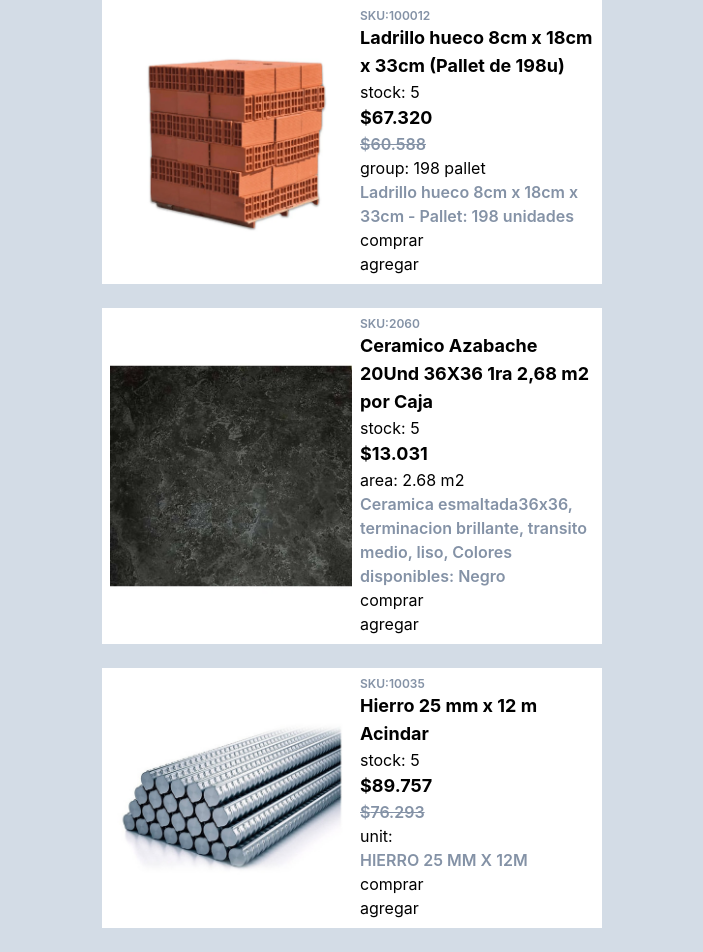
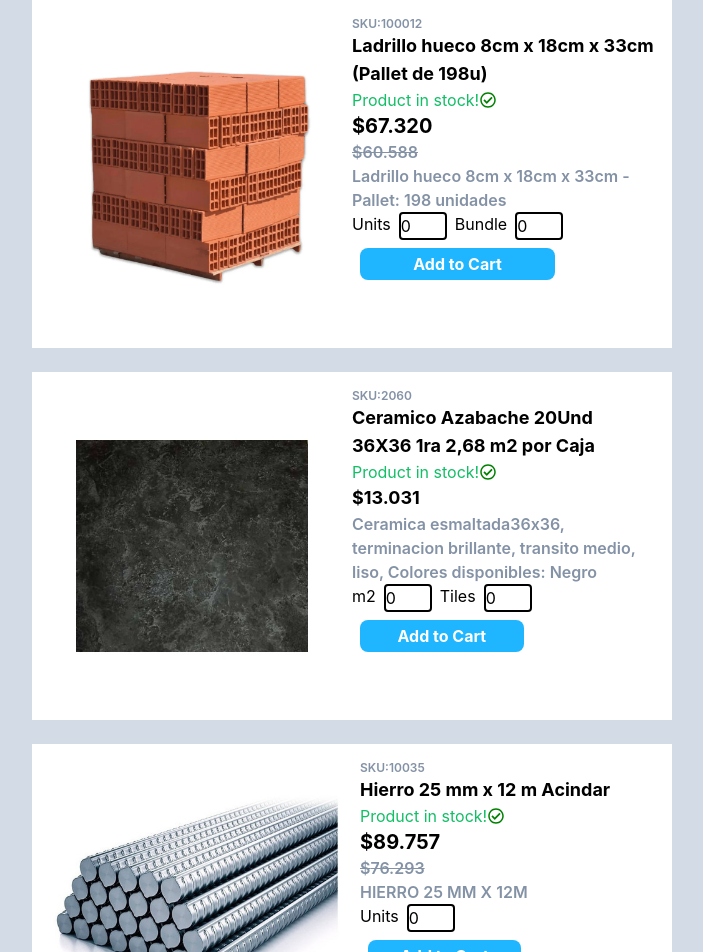
Before and after one commit to AugustoTobia/ProductSelector, a React (Create React App) app: page / in a window 1280 px wide. Shown: the top 952 px of the page, without its empty margins (288-991 px from the left). Built offline with nearby package versions, Linux system fonts and the light colour scheme.

Commit message:
created new component, quantitySelector. Refactored other components

```diff
--- a/src/App.tsx
+++ b/src/App.tsx
@@ -1,7 +1,7 @@
 import './App.css';
 import ProductSelector from './components/ProductSelector';
 import { products } from './common/mock'
-import { CartProvider, useCartContext } from './CartContext';
+import { useCartContext } from './CartContext';
 import Cart from './components/Cart';
 
 function App() {
@@ -9,7 +9,7 @@ function App() {
 	return (
 		<div className="App flex flex-col items-center gap-y-6 bg-gray-light">
 			{products.map(item => <ProductSelector key={item.id} {...item} />)}
-			{cartState.id && <div className='bottom-2 right-4 z-10 max-w-[200px] fixed '>
+			{cartState.id && <div className='bottom-2 right-4 z-10 max-w-[500px] fixed'>
 				<Cart />
 			</div>}
 		</div>
--- a/src/CartContext/index.tsx
+++ b/src/CartContext/index.tsx
@@ -1,6 +1,6 @@
 
-import { createContext, useContext, useState } from 'react';
-import { Cart, ListedProduct, CartContextProps } from '../types/types';
+import { createContext, useContext, useEffect, useState } from 'react';
+import { Cart, ListedProduct, CartContextProps, Product } from '../types/types';
 import { v4 as uuid } from 'uuid';
 
 export const CartContext = createContext<CartContextProps | null>(null);
@@ -14,18 +14,22 @@ const initialState: Cart = {
 export const CartProvider = ({ children }: { children: React.ReactNode }) => {
 	const [cartState, setCartState] = useState<Cart>(initialState);
 
-	const initCart = () => {
-		setCartState({ ...cartState, id: uuid(), createdAt: Date.now().toString() })
-	}
+	useEffect(() => {
+		if (!cartState.items.length) {
+			destroyCart()
+		}
+	}, [cartState])
 
 	const destroyCart = () => {
 		setCartState(initialState)
 	}
 
 	const addItemToCart = (newItem: ListedProduct) => {
+		if (newItem.quantity <= 0) { removeItemFromCart(newItem.product); return; }
+
 		setCartState((prevState) => {
 			let newState: Cart = prevState;
-
+			//if cart was not created, create new cart
 			if (!newState.id) {
 				newState = { ...newState, id: uuid(), createdAt: Date.now().toString() }
 			}
@@ -33,8 +37,7 @@ export const CartProvider = ({ children }: { children: React.ReactNode }) => {
 			const repeatedProduct = prevState.items.find(item => item.product.id === newItem.product.id)
 			if (repeatedProduct) {
 				const repeatedProductIndex = newState.items.indexOf(repeatedProduct)
-				const accumulation = { ...repeatedProduct, quantity: repeatedProduct.quantity + newItem.quantity }
-				newState = { ...newState, items: newState.items.toSpliced(repeatedProductIndex, 1, accumulation) }
+				newState = { ...newState, items: newState.items.toSpliced(repeatedProductIndex, 1, newItem) }
 
 				return newState
 			}
@@ -45,13 +48,13 @@ export const CartProvider = ({ children }: { children: React.ReactNode }) => {
 		})
 	}
 
-	const removeItemFromCart = (itemToRemove: ListedProduct) => {
+	const removeItemFromCart = (itemToRemove: Product) => {
 		setCartState((prevState) => {
 			let newState: Cart = prevState;
 			if (!newState.items.length) {
 				return newState;
 			}
-			const filteredItems = newState.items.filter(item => item.product.id !== itemToRemove.product.id)
+			const filteredItems = newState.items.filter(item => item.product.id !== itemToRemove.id)
 			newState = { ...newState, items: [...filteredItems] }
 
 			return newState;
@@ -61,7 +64,6 @@ export const CartProvider = ({ children }: { children: React.ReactNode }) => {
 	return (
 		<CartContext.Provider
 			value={{
-				initCart,
 				destroyCart,
 				addItemToCart,
 				removeItemFromCart,
@@ -73,7 +75,7 @@ export const CartProvider = ({ children }: { children: React.ReactNode }) => {
 	);
 };
 
-export const useCartContext = () => {
+export const useCartContext = (): CartContextProps => {
 	const cartContext = useContext(CartContext);
 
 	if (!cartContext) {
--- a/src/common/utils.ts
+++ b/src/common/utils.ts
@@ -13,10 +13,9 @@ export const dottedNumber = (int: number) => {
 
 }
 
-export const calcGroups = (required: number, group: number) => {
-	return Math.ceil(required/group);
+export const calcGroups = (totalRequested: number, groupSize: number = 1) => {
+	return Math.ceil(totalRequested/groupSize);
 }
-
 
 export const trimText = (text: string, chLimit: number) => {
 	return text.length > chLimit ? text.slice(0, chLimit) + '...' : text;
--- a/src/components/Cart.tsx
+++ b/src/components/Cart.tsx
@@ -1,25 +1,34 @@
 import React, { useEffect } from "react";
 import { useCartContext } from "../CartContext";
 import { trimText } from "../common/utils";
+import { MdDelete } from "react-icons/md";
 
 const Cart = () => {
 	const { cartState, removeItemFromCart } = useCartContext();
 	useEffect(() => { }, [cartState])
 
-	return (<div>
-		<h1 className="font-black">In Cart</h1>
+	return (<div className="bg-green w-[200px] p-2 rounded-lg flex flex-col">
+		<h1 className="font-black text-white">
+			In Cart
+		</h1>
+		<ul className="flex flex-col w-full gap-y-2 bg-green-light p-2 rounded-lg">
 			{cartState.items.map(item => {
-			return (<ul key={item.product.id} className="flex gap-x-4">
-				<span>
+				return (
+					<li key={item.product.id} className="flex w-full justify-between bg-green-light rounded-lg">
+						<span className="w-[150px] text-start">
 							{trimText(item.product.title, 10)}
 						</span>
 						<span>
 							{item.quantity}
 						</span>
-				<button onClick={() => removeItemFromCart(item)}> Delete </button>
-			</ul>)
-		})}
-
+						<button onClick={() => removeItemFromCart(item.product)}>
+							<MdDelete />
+						</button>
+					</li>
+				)
+			})
+			}
+		</ul>
 	</div>)
 }
 
--- a/src/components/ProductSelector.tsx
+++ b/src/components/ProductSelector.tsx
@@ -1,7 +1,9 @@
-import React, { FC, useState } from "react";
+import { FC } from "react";
 import { ProductWithImage } from "../types/types";
-import { calcGroups, dottedNumber } from "../common/utils";
-import { useCartContext } from "../CartContext";
+import { dottedNumber } from "../common/utils";
+import QuantitySelector from "./QuantitySelector";
+import { FaRegCheckCircle } from "react-icons/fa";
+import { MdOutlineCancel } from "react-icons/md";
 
 const ProductSelector: FC<ProductWithImage> = (product) => {
 
@@ -14,48 +16,47 @@ const ProductSelector: FC<ProductWithImage> = (product) => {
 		listingPrice,
 		stock,
 		salesUnit,
-		measurementUnit,
 		unitValue } = product
 
-	const { addItemToCart, removeItemFromCart } = useCartContext()
+	return (
+		<div className="flex flex-col lg:flex-row items-center w-full lg:max-w-[50%] bg-[#fff] p-2">
+			<img src={imgSrc} className="w-1/2 object-contain max-h-[300px]" />
 
-	const [state, setState] = useState()
-
-
-	return (
-		<div className="flex max-w-[500px] bg-[#fff] p-2">
-			<img src={imgSrc} className="w-1/2 object-contain	" />
-
-			<div className="flex flex-col items-start ml-2 w-1/2">
-				<p className="text-xs text-gray font-semibold">
+			<div className="flex flex-col m-2 w-full items-center lg:items-start lg:w-1/2">
+				<span className="text-xs text-gray font-semibold">
 					SKU:{id}
-				</p>
-				<h1 className="text-lg text-start font-bold ">
+				</span>
+				<h1 className=" lg:text-lg text-start font-bold ">
 					{title}
 				</h1>
-				<p>
-					stock: {stock}
-				</p>
-				{listingPrice ? <div className="flex flex-col items-start">
-					<div className="font-bold text-lg">
-						${dottedNumber(listingPrice)}
+
+				{stock > 0
+					? <span className="flex items-center text-green gap-x-px">
+						Product in stock! <FaRegCheckCircle color="green" />
+					</span>
+					: <span className="flex items-center text-red gap-x-px">
+						Product not available <MdOutlineCancel color="red" />
+					</span>
+				}
+
+				{listingPrice
+					? <div className="flex flex-col items-center lg:items-start">
+						<div className="font-bold text-xl">
+							${dottedNumber(listingPrice)}
+						</div>
+						<div className="line-through text-gray font-semibold">
+							${dottedNumber(price)}
+						</div>
 					</div>
-					<div className="line-through text-gray font-semibold">
-						${dottedNumber(price)}
-					</div>
-				</div>
 					: <div className="font-bold text-lg">
 						${dottedNumber(price)}
 					</div>
 				}
-				<p>
-					{salesUnit}: {unitValue} {measurementUnit}
-				</p>
+
 				<p className="text-start text-gray font-semibold">
 					{description}
 				</p>
-				<button onClick={() => { addItemToCart({ product: product, quantity: 1 }) }}>comprar</button>
-				<button onClick={() => { }}>agregar</button>
+				{Boolean(product.stock) && <QuantitySelector salesUnit={salesUnit} unitValue={unitValue} product={product} />}
 			</div>
 		</div>
 
--- /dev/null
+++ b/src/components/QuantitySelector.tsx
@@ -0,0 +1,102 @@
+import { FC, useEffect, useId, useState } from "react";
+import { calcGroups } from "../common/utils";
+import { useCartContext } from "../CartContext";
+import { customValueLabel, labelUnit, QuantitySelectorProps } from "../types/types";
+
+const QuantitySelector: FC<QuantitySelectorProps> = ({ salesUnit, unitValue, product }) => {
+	const [state, setState] = useState({ unit: 0, group: 0 });
+	const [isInCart, setIsInCart] = useState(false);
+	const { addItemToCart, removeItemFromCart, cartState } = useCartContext()
+
+	useEffect(() => {
+		if (cartState.items.find(item => item.product.id === product.id)) {
+			setIsInCart(true)
+		} else { setIsInCart(false) }
+
+	}, [cartState])
+
+	const isGroup = salesUnit !== 'unit'
+
+	const handleChangeUnits = (newQuantity: number) => {
+
+		setState(() => {
+			if (newQuantity < 0) return { unit: 0, group: 0 }
+			return { unit: newQuantity, group: calcGroups(newQuantity, unitValue) }
+		})
+	}
+
+	const handleChangeGroups = (newQuantity: number) => {
+		setState(() => {
+			if (newQuantity < 0) return { unit: 0, group: 0 }
+			return { unit: unitValue! * newQuantity, group: newQuantity }
+		})
+	}
+
+	const groupLabelId = useId();
+	const unitInGroupLabelId = useId();
+	const unitLabelId = useId();
+
+	return (<div>
+		{isGroup
+			? <div className="flex gap-x-2">
+				<label htmlFor={unitLabelId}>{customValueLabel[salesUnit]}</label>
+				<input
+					type="number"
+					id={unitLabelId}
+					className={`border-2 rounded w-12`}
+					max={product.stock * unitValue!}
+					value={state.unit}
+					onChange={(e) => handleChangeUnits(Number(e.target.value))}
+				/>
+				<label htmlFor={groupLabelId}>{labelUnit[salesUnit]}</label>
+				<input
+					type="number"
+					id={groupLabelId}
+					max={product.stock}
+					className={`border-2 rounded w-12`}
+					value={state.group}
+					onChange={(e) => handleChangeGroups(Number(e.target.value))}
+				/>
+			</div>
+			: <div className="flex gap-x-2">
+				<label htmlFor={unitInGroupLabelId}>Units</label>
+				<input
+					type="number"
+					id={unitInGroupLabelId}
+					className={`border-2 rounded w-12`}
+					value={state.unit}
+					max={product.stock}
+					onChange={(e) => handleChangeUnits(Number(e.target.value))}
+				/>
+			</div>
+		}
+
+		<div className="flex flex-col gap-y-2 m-2">
+			{isInCart
+				? <button
+					className="rounded-lg bg-blue w-200 text-white font-bold p-1"
+					onClick={() => { addItemToCart({ product: product, quantity: isGroup ? state.group : state.unit }) }}
+				>
+					Change quantity
+				</button>
+				: <button
+					className="rounded-lg bg-blue w-200 text-white font-bold p-1"
+					onClick={() => { addItemToCart({ product: product, quantity: isGroup ? state.group : state.unit }) }}
+				>
+					Add to Cart
+				</button>
+			}
+
+			<button
+				className={`${!isInCart && 'invisible'} rounded-lg border-2 border-blue w-200 text-blue font-bold p-1`}
+				onClick={() => { removeItemFromCart(product) }}
+			>
+				Remove from Cart
+			</button>
+		</div>
+	</div>
+	)
+
+}
+
+export default QuantitySelector;
```
Lines whose indentation alone changed are shown as unchanged.
